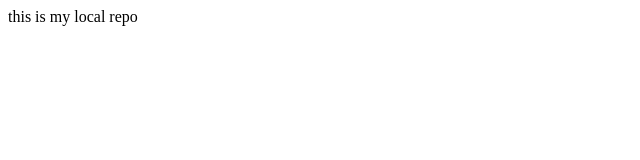
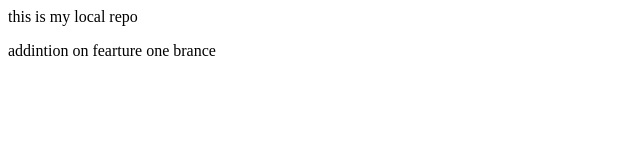
Before and after one commit to ADITYA7089/localrepo, a plain HTML site: page index.html in a window 1280 px wide. Shown: the whole page, without its empty margins (0-640 px from the left). Drawn offline with Linux system fonts and the light colour scheme.

Commit message:
add new paragraph

```diff
--- a/index.html
+++ b/index.html
@@ -1 +1,2 @@
 <p>this is my local repo</p>
+<p>addintion on fearture one brance</p>
```
